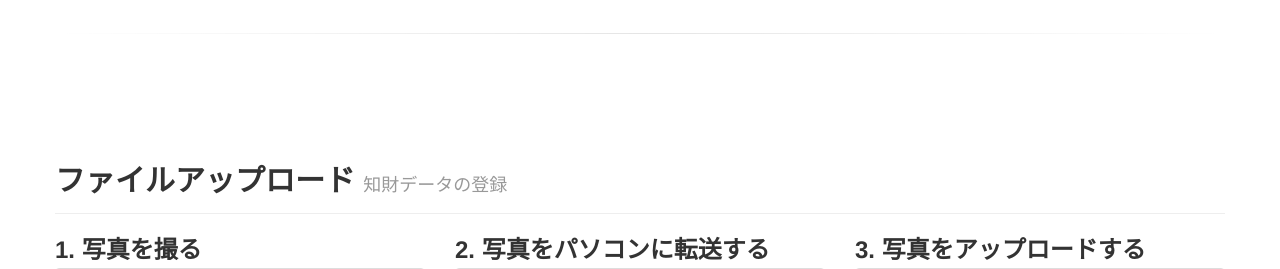
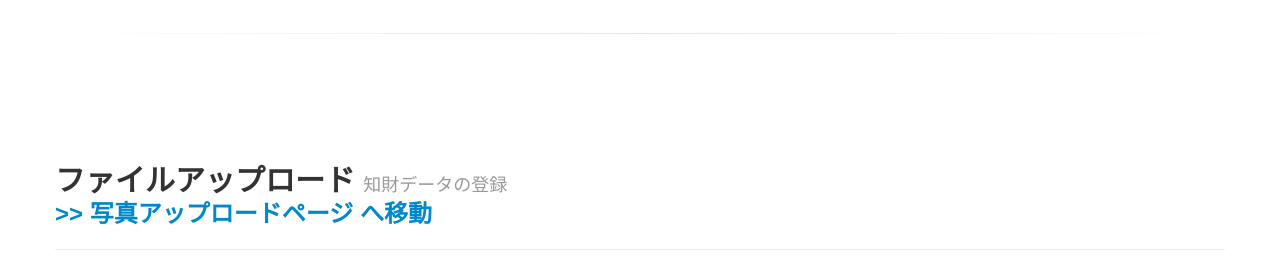
Before and after one commit to mmiyaji/iArchives, a Django app: template archives/templates/general/index.html in a window 1280 px wide. Shown: the part 748-1017 px from the top of the page. Run offline with Django 3.2, Linux system fonts and the light colour scheme; the template is opened without the code that fills it, so the values that code supplies are empty; parts of the project's set-up code (start-up, migrations or seed data) failed here and were passed over; some libraries are stand-ins or nearby versions.

Commit message:
fix top page

```diff
--- a/archives/templates/general/index.html
+++ b/archives/templates/general/index.html
@@ -65,6 +65,7 @@
 <section>
   <div class="page-header">
     <h1 id="about_upload">ファイルアップロード <small>知財データの登録</small></h1>
+    <h2><a href="/upload/">&gt;&gt; 写真アップロードページ へ移動</a></h2>
   </div>
   <div class="row">
     <div class="span4">
@@ -122,6 +123,7 @@
 <section>
   <div class="page-header">
     <h1 id="about_album">写真管理</h1>
+    <h2><a href="/photo/">&gt;&gt; 写真管理ページ へ移動</a></h2>
   </div>
   <div class="row">
     <div class="span4">
@@ -139,6 +141,7 @@
 <section>
   <div class="page-header">
     <h1 id="about_author">著者情報管理</h1>
+    <h2><a href="/author/">&gt;&gt; 著者情報管理ページ へ移動</a></h2>
   </div>
   <div class="row">
     <div class="span4">
@@ -156,6 +159,7 @@
 <section>
   <div class="page-header">
     <h1 id="about_archive">アーカイブ化</h1>
+    <h2><a href="/archive/">&gt;&gt; アーカイブ化ページ へ移動</a></h2>
   </div>
   <div class="row">
     <div class="span4">
```
